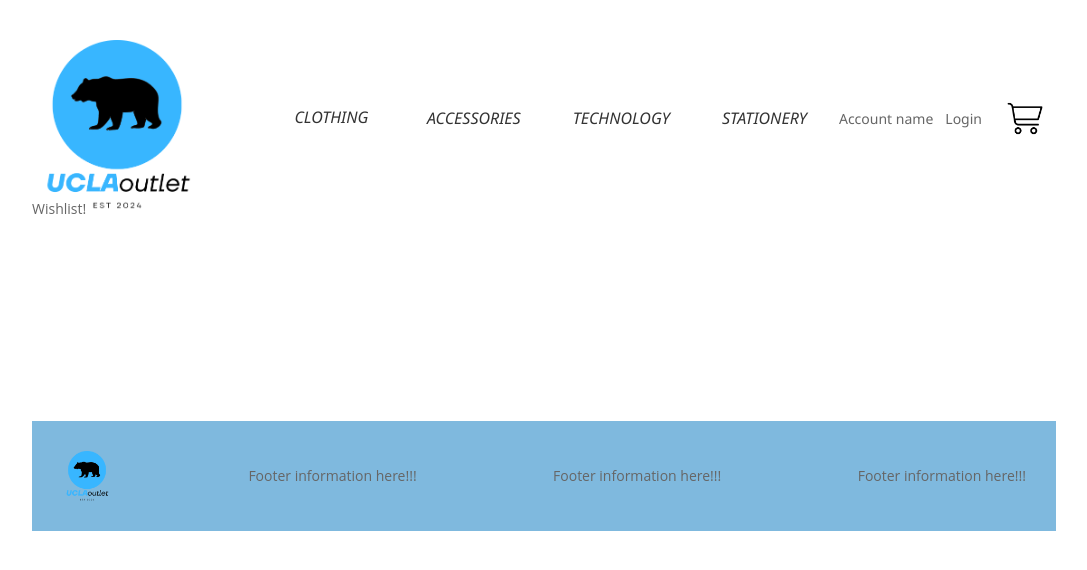
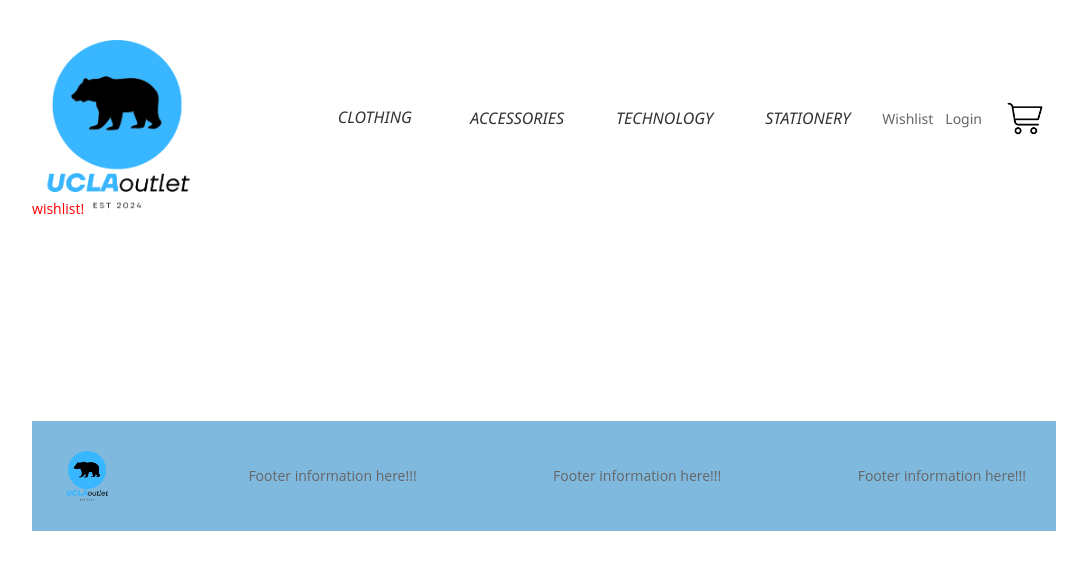
Before and after one commit to bkiley113/bruin-outlet, a React (Create React App) app in the folder client/: page /wishlist in a window 1280 px wide. Shown: the top 570 px of the page, without its empty margins (96-1183 px from the left). Built offline with nearby package versions, Linux system fonts and the light colour scheme; no server answers; a web font is replaced by a local one.

Commit message:
nitializing wishlist

```diff
--- a/client/src/components/HeaderBar.js
+++ b/client/src/components/HeaderBar.js
@@ -25,7 +25,9 @@ const HeaderBar = () => {
                     <Link className="link" to="/?cat=stationery">
                         <h6>STATIONERY</h6>
                     </Link>
-                    <span>Account name </span>
+                    <Link className="link" to="/wishlist">
+                        <span>Wishlist</span>
+                    </Link>
                     <span>
                         <Link className="link" to="/login">
                             Login
--- a/client/src/pages/Wishlist.js
+++ b/client/src/pages/Wishlist.js
@@ -3,7 +3,11 @@ import { Link } from 'react-router-dom'
 
 const Results = () => {
     return (
-        <div>Wishlist!</div>
+        <div className='wishlist'>
+            <div className='title'>
+                wishlist!
+            </div>
+        </div>
     )
 }
 
--- a/client/src/styles/style.scss
+++ b/client/src/styles/style.scss
@@ -572,5 +572,13 @@
                 font-weight: bold;
             }
         }
+        .wishlist{
+            justify-content: center;
+            align-items: center;
+            .title{
+                position: relative;
+                color:red;
+            }
+        }
     }
 }
```
